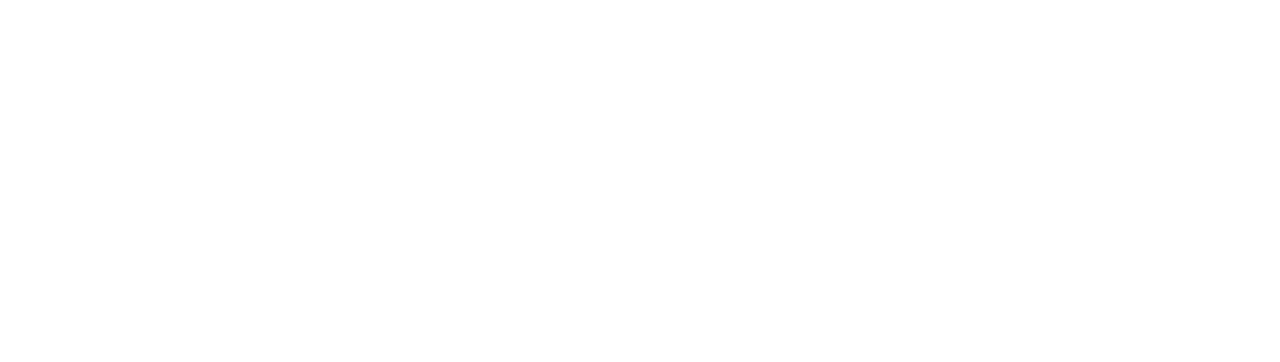
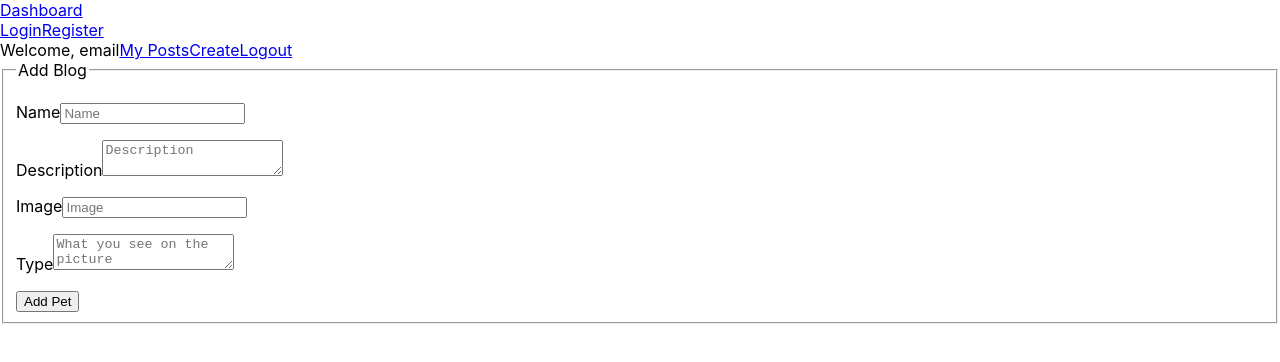
Before and after one commit to bimbashow/React-Blog-App, a React (Create React App) app: page /Create in a window 1280 px wide. Shown: the top 362 px of the page. Built offline with nearby package versions, Linux system fonts and the light colour scheme.

Commit message:
finally components-routers done(almost)

```diff
--- a/package.json
+++ b/package.json
@@ -8,6 +8,7 @@
     "@testing-library/user-event": "^12.8.3",
     "react": "^17.0.2",
     "react-dom": "^17.0.2",
+    "react-router-dom": "^6.0.2",
     "react-scripts": "4.0.3",
     "web-vitals": "^1.1.2"
   },
--- a/src/App.css
+++ b/src/App.css
@@ -1,38 +1,3 @@
-.App {
-  text-align: center;
+.App{
+  background-color: red;
 }
-
-.App-logo {
-  height: 40vmin;
-  pointer-events: none;
-}
-
-@media (prefers-reduced-motion: no-preference) {
-  .App-logo {
-    animation: App-logo-spin infinite 20s linear;
-  }
-}
-
-.App-header {
-  background-color: #282c34;
-  min-height: 100vh;
-  display: flex;
-  flex-direction: column;
-  align-items: center;
-  justify-content: center;
-  font-size: calc(10px + 2vmin);
-  color: white;
-}
-
-.App-link {
-  color: #61dafb;
-}
-
-@keyframes App-logo-spin {
-  from {
-    transform: rotate(0deg);
-  }
-  to {
-    transform: rotate(360deg);
-  }
-}
--- a/src/App.js
+++ b/src/App.js
@@ -1,10 +1,28 @@
+import {Routes,Route} from 'react-router-dom';
+import Header from './componenets/Header/Header.js';
+import Dashboard from './componenets/Dashboard/Dashboard.js';
+import Register from './componenets/Register/Register.js';
+import Login from './componenets/Login/Login.js';
+import Create from './componenets/Create/Create.js';
 import './App.css';
+
 
 function App() {
   return (
-    <div >
-
+    <>
+    <div id="container">
+     <Header/>
+     <main id="site-content">
+  <Routes>
+   <Route path="/" element={<Dashboard />}/>
+   <Route path="/Login" element={<Login />}/>
+   <Route path="/Register" element={<Register />}/>
+   <Route path="/Create" element={<Create />}/>
+  </Routes>
+     </main>
     </div>
+    <footer id="site-footer"></footer>
+    </>
   );
 }
 
--- /dev/null
+++ b/src/componenets/Create/Create.js
@@ -0,0 +1,40 @@
+const Create = () => {
+
+
+    return(
+        <section id="create-page" className="create">
+        <form id="create-form"  method="POST">
+            <fieldset>
+                <legend>Add Blog</legend>
+                <p className="field">
+                    <label htmlFor="name">Name</label>
+                    <span className="input">
+                        <input type="text" name="name" id="name" placeholder="Name" />
+                    </span>
+                </p>
+                <p className="field">
+                    <label htmlFor="description">Description</label>
+                    <span className="input">
+                        <textarea name="description" id="description" placeholder="Description"></textarea>
+                    </span>
+                </p>
+                <p className="field">
+                    <label htmlFor="image">Image</label>
+                    <span className="input">
+                        <input type="text" name="imageUrl" id="image" placeholder="Image" />
+                    </span>
+                </p>
+                <p className="field">
+                    <label htmlFor="type">Type</label>
+                    <span className="input">
+                    <textarea name="type" id="type" placeholder="What you see on the picture"></textarea>
+                    </span>
+
+                </p>
+                <input className="button submit" type="submit" value="Add Pet" />
+            </fieldset>
+        </form>
+    </section>
+    )
+}
+export default Create;
--- /dev/null
+++ b/src/componenets/Dashboard/Dashboard.js
@@ -0,0 +1,47 @@
+const Dashboard = () =>{
+
+
+    return (
+  <section className="dashboard">
+                <h1>Dashboard</h1>
+               <div className="dashboard-animal-list">
+                <ul className="other-pets-list">
+                    <li className="otherPet">
+                        <h3>Name: Gosho</h3>
+                        <p>Category: Cat</p>
+                        <p className="img"><img src="https://pics.clipartpng.com/Cat_PNG_Clip_Art-2580.png"/></p>
+                        <p className="description">This is not my cat Gosho</p>
+                        <div className="pet-info">
+                            <a href="#"><button className="button"><i className="fas fa-heart"></i> Pet</button></a>
+                            <a href="#"><button className="button">Details</button></a>
+                            <i className="fas fa-heart"></i> <span> 2</span>
+                        </div>
+                    </li>
+                    <li className="otherPet">
+                        <h3>Name: Gosho</h3>
+                        <p>Category: Cat</p>
+                        <p className="img"><img src="https://pics.clipartpng.com/Cat_PNG_Clip_Art-2580.png"/></p>
+                        <p className="description">This is not my cat Gosho</p>
+                        <div className="pet-info">
+                            <a href="#"><button className="button"><i className="fas fa-heart"></i> Pet</button></a>
+                            <a href="#"><button className="button">Details</button></a>
+                            <i className="fas fa-heart"></i> <span> 2</span>
+                        </div>
+
+                    </li>
+                    <li className="otherPet">
+                        <h3>Name: Kiro</h3>
+                        <p>Category: Dog</p>
+                        <p className="img"><img src="https://www.thesprucepets.com/thmb/sfuyyLvyUx636_Oq3Fw5_mt-PIc=/3760x2820/smart/filters:no_upscale()/adorable-white-pomeranian-puppy-spitz-921029690-5c8be25d46e0fb000172effe.jpg"/></p>
+                        <p className="description">This is my dog Kiro</p>
+                        <div className="pet-info">
+                            <a href="#"><button className="button">Details</button></a>
+                            <i className="fas fa-heart"></i> <span> 4</span>
+                        </div>
+                    </li>
+                </ul>
+                </div>
+            </section>
+    );
+}
+export default Dashboard;
--- /dev/null
+++ b/src/componenets/Header/Header.css
@@ -0,0 +1,37 @@
+.navbar{
+    text-align: center;
+}
+.navbar-dashboard{
+    display: flex;
+    justify-content: space-around;
+    background-color: black;
+    padding: 35px;
+    text-align: center;
+
+}
+.navbar-dashboard .button {
+    color: white;
+    text-decoration: none;
+    padding-bottom: 10px;
+
+}
+.first-nav-bar .button{
+    margin: -200px;
+    font-size: 30px;
+
+}
+.second-nav-bar .button {
+    font-size: 20px;
+    text-align: center;
+    justify-content: center;
+    padding: 20px;
+
+
+}
+.third-nav-bar .button {
+    font-size: 20px;
+    text-align: center;
+    justify-content: center;
+    padding: 20px;
+    margin: 20px;
+}
--- a/src/componenets/Header/Header.js
+++ b/src/componenets/Header/Header.js
@@ -0,0 +1,26 @@
+import { Link } from "react-router-dom";
+
+const Header = () => {
+
+  return (
+    <header id="site-header">
+        <nav className="navbar">
+            <section className="navbar-dashboard">
+                <Link to="/dashboard">Dashboard</Link>
+                <div id="guest">
+                <Link className="button" to="/login">Login</Link>
+                <Link to="/register" className="button">Register</Link>
+                </div>
+                <div id="user">
+            <span>Welcome, email</span>
+            <Link className="button" to="/my-posts">My Posts</Link>
+            <Link className="button" to="/create">Create</Link>
+            <Link className="button" to="/logout">Logout</Link>
+        </div>
+
+            </section>
+        </nav>
+    </header>
+  )
+}
+export default Header;
--- a/src/componenets/Login/Login.js
+++ b/src/componenets/Login/Login.js
@@ -0,0 +1,27 @@
+const Login = () => {
+
+
+    return(
+        <section id="login-page" className="login">
+        <form id="login-form" action="" method="">
+            <fieldset>
+                <legend>Login Form</legend>
+                <p className="field">
+                    <label htmlFor="email">Email</label>
+                    <span className="input">
+                        <input type="text" name="email" id="email" placeholder="Email" />
+                    </span>
+                </p>
+                <p className="field">
+                    <label htmlFor="password">Password</label>
+                    <span className="input">
+                        <input type="password" name="password" id="password" placeholder="Password" />
+                    </span>
+                </p>
+                <input className="button submit" type="submit" value="Login" />
+            </fieldset>
+        </form>
+    </section>
+    );
+}
+export default Login;
--- a/src/componenets/Register/Register.js
+++ b/src/componenets/Register/Register.js
@@ -0,0 +1,32 @@
+const Register = () => {
+
+    return(
+        <section id="register-page" className="register">
+        <form id="register-form" action="" method="">
+            <fieldset>
+                <legend>Register Form</legend>
+                <p className="field">
+                    <label htmlFor="email">Email</label>
+                    <span className="input">
+                        <input type="text" name="email" id="email" placeholder="Email" />
+                    </span>
+                </p>
+                <p className="field">
+                    <label htmlFor="password">Password</label>
+                    <span className="input">
+                        <input type="password" name="password" id="password" placeholder="Password" />
+                    </span>
+                </p>
+                <p className="field">
+                    <label htmlFor="repeat-pass">Repeat Password</label>
+                    <span className="input">
+                        <input type="password" name="confirm-pass" id="repeat-pass" placeholder="Repeat Password" />
+                    </span>
+                </p>
+                <input className="button submit" type="submit" value="Register" />
+            </fieldset>
+        </form>
+    </section>
+    );
+}
+export default Register;
--- a/src/index.js
+++ b/src/index.js
@@ -1,12 +1,16 @@
 import React from 'react';
 import ReactDOM from 'react-dom';
+import { BrowserRouter } from 'react-router-dom';
 import './index.css';
 import App from './App';
 import reportWebVitals from './reportWebVitals';
 
 ReactDOM.render(
   <React.StrictMode>
+
+    <BrowserRouter>
     <App />
+    </BrowserRouter>
   </React.StrictMode>,
   document.getElementById('root')
 );
```
Also changed, not shown: src/componenets/Details/Details.js (+28 -0 lines), 1 other file (tests, documents, lock files or other folders).
